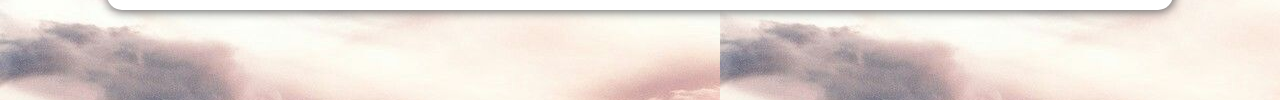
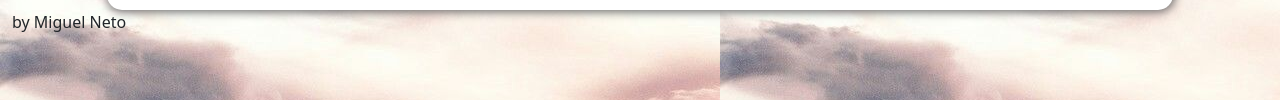
Before and after one commit to netoxneto/RadioEmCristo, a plain HTML site: page index.html in a window 1280 px wide. Shown: the part 534-634 px from the top of the page. Drawn offline with nearby package versions, Linux system fonts and the light colour scheme.

Commit message:
Update index.html

```diff
--- a/index.html
+++ b/index.html
@@ -53,10 +53,14 @@
                     <source src="https://s17.maxcast.com.br:8439/live">
                 </audio>
                 <br><br>
-
-                <!-- <script type="text/javascript" player-tytle="Rádio renasceu em Cristo" player-autoplay="false" src="player.js"></script> -->
             </div>
         </div>
+
+	    <div class="row">
+		    <div class="col">
+			    <p>by Miguel Neto</p>
+		    </div>
+	    </div>
     </div>
 </body>
 
```
